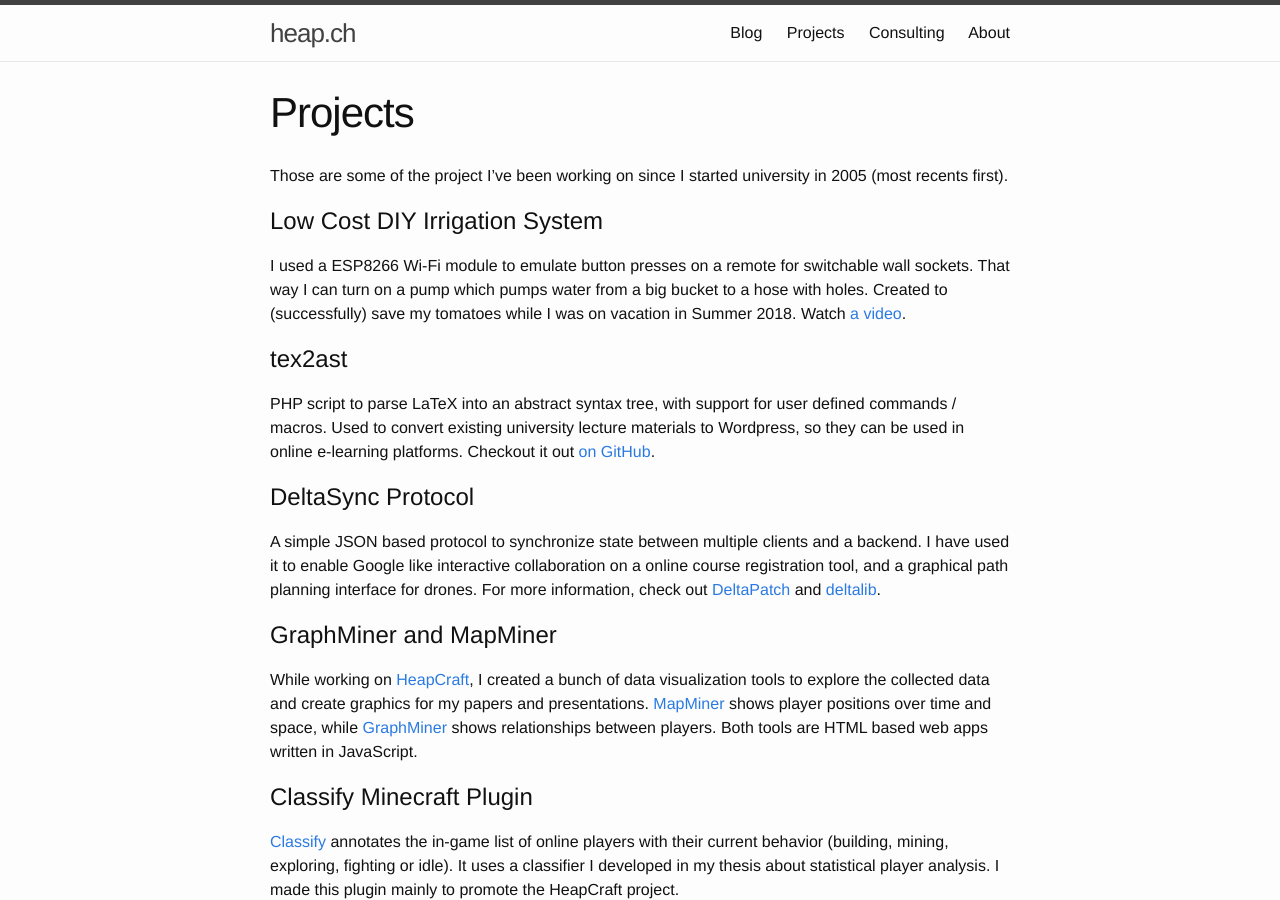
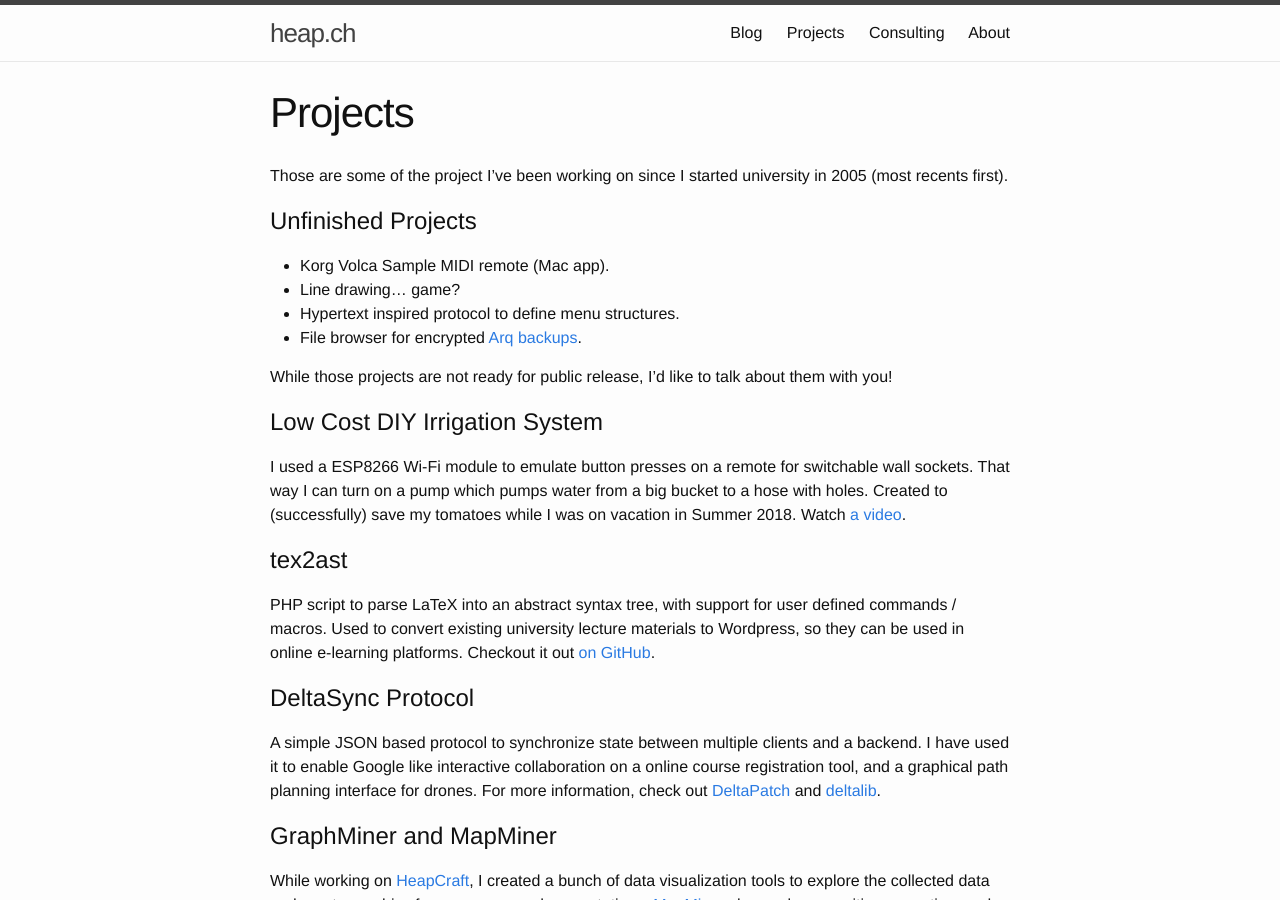
Before and after one commit to stepmuel/stepmuel.github.io, a Jekyll site: the page built from projects/index.md, in a window 1280 px wide and 900 px high. Built offline with Jekyll 4.4.1, drawn with Linux system fonts in a browser that asks for light colours.

Commit message:
More content updates

```diff
--- a/projects/index.md
+++ b/projects/index.md
@@ -4,6 +4,15 @@ title: Projects
 ---
 
 Those are some of the project I've been working on since I started university in 2005 (most recents first).
+
+# Unfinished Projects
+
+* Korg Volca Sample MIDI remote (Mac app).
+* Line drawing… game?
+* Hypertext inspired protocol to define menu structures.
+* File browser for encrypted [Arq backups](https://www.arqbackup.com/).
+
+While those projects are not ready for public release, I'd like to talk about them with you!
 
 # Low Cost DIY Irrigation System
 
```
Also changed, not shown: consulting.md (+3 -3 lines).
